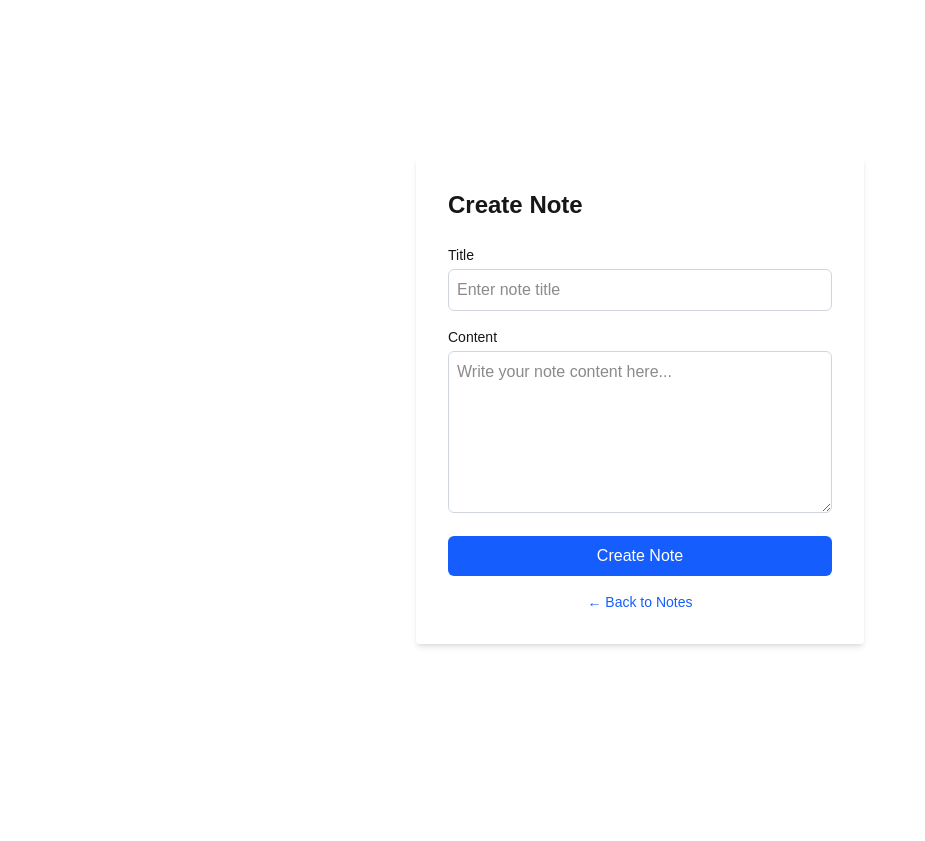
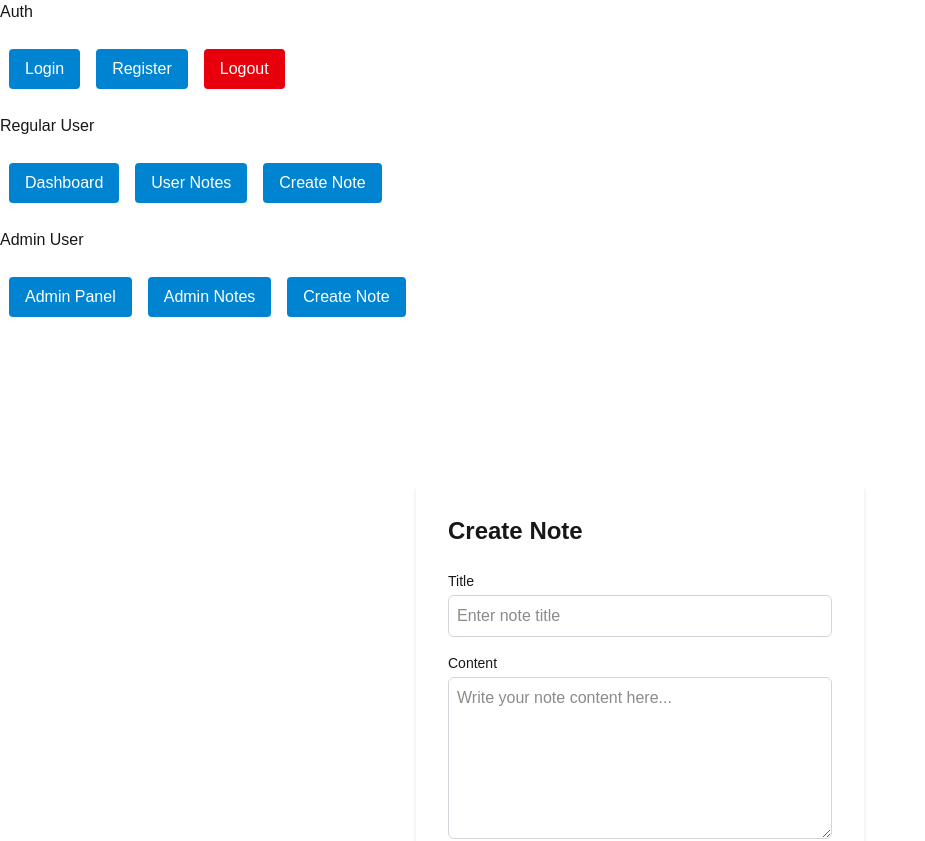
Before and after one commit to MUHAMMADSabbirHossain/care-guide-secure-note-app, a Next.js app: page /dashboard/notes/create in a window 1280 px wide. Shown: the top 841 px of the page, without its empty margins (0-925 px from the left). Before the commit the page ends 800 px from the top, so only its background shows below. Built offline with nearby package versions, Linux system fonts and the light colour scheme.

Commit message:
feat: add Navbar component with authentication and user navigation links.

```diff
--- a/app/dashboard/notes/page.tsx
+++ b/app/dashboard/notes/page.tsx
@@ -200,15 +200,19 @@ export default function NotesPage() {
           {notes.map((note) => (
             <div
               key={note._id}
-              className="border p-4 rounded-lg shadow-sm hover:shadow transition"
+              className="border rounded-lg shadow-sm hover:shadow transition"
             >
-              <Link href={`/dashboard/notes/${note._id}`}>
+              <Link href={`/dashboard/notes/${note._id}`} className="p-4 block">
                 <h2 className="text-xl font-semibold">{note.title}</h2>
                 <p className="text-gray-700 mt-2 line-clamp-2">
                   {note.content}
                 </p>
                 <p className="text-sm text-gray-400 mt-2">
                   {new Date(note.createdAt).toLocaleString()}
+                </p>
+
+                <p className="text-sm text-gray-400 mt-2 border-t pt-2 text-center">
+                  View Note
                 </p>
               </Link>
             </div>
--- a/app/layout.tsx
+++ b/app/layout.tsx
@@ -1,6 +1,7 @@
 import type { Metadata } from "next";
 import { Geist, Geist_Mono } from "next/font/google";
 import "./globals.css";
+import Navbar from "@/components/Navbar";
 
 const geistSans = Geist({
   variable: "--font-geist-sans",
@@ -27,7 +28,11 @@ export default function RootLayout({
       lang="en"
       className={`${geistSans.variable} ${geistMono.variable} h-full antialiased`}
     >
-      <body className="min-h-full flex flex-col">{children}</body>
+      <body className="min-h-full flex flex-col">
+        {" "}
+        <Navbar />
+        {children}
+      </body>
     </html>
   );
 }
--- a/components/LogoutBtn.tsx
+++ b/components/LogoutBtn.tsx
@@ -1,3 +1,5 @@
+"use client";
+
 import { useRouter } from "next/navigation";
 import React from "react";
 
--- /dev/null
+++ b/components/Navbar.tsx
@@ -0,0 +1,84 @@
+import React from "react";
+import LogoutBtn from "./LogoutBtn";
+import Link from "next/link";
+
+const Navbar = () => {
+  return (
+    <section className="space-y-4">
+      <div>
+        <h2>Auth</h2>
+        <div className="border border-white rounded-lg flex flex-wrap gap-4 p-2">
+          <Link
+            href="/login"
+            className="mt-4 bg-sky-600 text-white px-4 py-2 rounded hover:bg-sky-700"
+          >
+            Login
+          </Link>
+
+          <Link
+            href="/register"
+            className="mt-4 bg-sky-600 text-white px-4 py-2 rounded hover:bg-sky-700"
+          >
+            Register
+          </Link>
+
+          <LogoutBtn />
+        </div>
+      </div>
+
+      <div>
+        <h2>Regular User</h2>
+        <div className="border border-white rounded-lg flex flex-wrap gap-4 p-2">
+          <Link
+            href="/dashboard"
+            className="mt-4 bg-sky-600 text-white px-4 py-2 rounded hover:bg-sky-700"
+          >
+            Dashboard
+          </Link>
+
+          <Link
+            href="/dashboard/notes"
+            className="mt-4 bg-sky-600 text-white px-4 py-2 rounded hover:bg-sky-700"
+          >
+            User Notes
+          </Link>
+
+          <Link
+            href="/dashboard/notes/create"
+            className="mt-4 bg-sky-600 text-white px-4 py-2 rounded hover:bg-sky-700"
+          >
+            Create Note
+          </Link>
+        </div>
+      </div>
+
+      <div>
+        <h2>Admin User</h2>
+        <div className="border border-white rounded-lg flex flex-wrap gap-4 p-2">
+          <Link
+            href="/admin"
+            className="mt-4 bg-sky-600 text-white px-4 py-2 rounded hover:bg-sky-700"
+          >
+            Admin Panel
+          </Link>
+
+          <Link
+            href="/admin/notes"
+            className="mt-4 bg-sky-600 text-white px-4 py-2 rounded hover:bg-sky-700"
+          >
+            Admin Notes
+          </Link>
+
+          <Link
+            href="/dashboard/notes/create"
+            className="mt-4 bg-sky-600 text-white px-4 py-2 rounded hover:bg-sky-700"
+          >
+            Create Note
+          </Link>
+        </div>
+      </div>
+    </section>
+  );
+};
+
+export default Navbar;
```
Also changed, not shown: app/dashboard/notes/[id]/page.tsx (+0 -23 lines).
